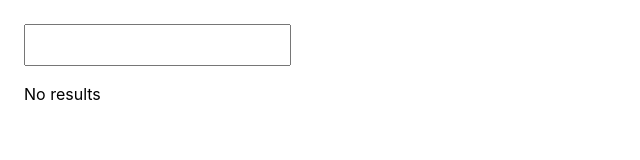
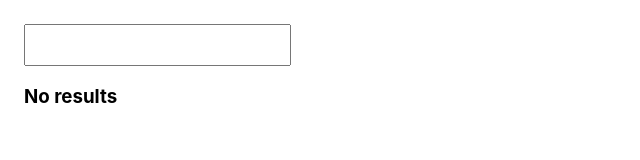
Before and after one commit to jaimeCervantes/internal-search-take-home-exercise, a React (Vite) app: page / in a window 1280 px wide. Shown: the top 160 px of the page, without its empty margins (0-640 px from the left). Built offline with nearby package versions, Linux system fonts and the light colour scheme.

Commit message:
feat: pin items no matter the search result

```diff
--- a/src/App.tsx
+++ b/src/App.tsx
@@ -8,22 +8,22 @@ import InteractionContext from './SearchResults/SearchResultInteractionsContext'
 import reduceSearchResultInteractions from "./SearchResults/reduceSearchResultInteractions";
 
 function App() {
-  const store = useReducer(reduceSearchResultInteractions, {});
+  const [state, dispatch] = useReducer(reduceSearchResultInteractions, {});
   const [query, setQuery] = useState('');
-  const [isTyping, isLoading, results] = useLoadResults(query);
-  const mappedResults = mapResults(results);
+  const [, isLoading, results] = useLoadResults(query);
+  const mappedResults = mapResults(results, state);
 
   function onSearch(e: ChangeEvent<HTMLInputElement>) {
     setQuery(e.target.value.trim());
   }
 
   return (
-    <InteractionContext.Provider value={store}>
+    <InteractionContext.Provider value={[state, dispatch]}>
       <div className="App">
         <SearchField onSearchHandler={onSearch}/>
-        {isTyping && 'Typing...' }
-        {isLoading && 'Loading...'}
-        {mappedResults.length ? <GridResults items={mappedResults} /> : <p>No results</p>}
+        {isLoading && <h2 style={{ marginBottom: '1rem' }}>Loading...</h2>}
+        {mappedResults.length ? <GridResults items={mappedResults} /> : null}
+        {!isLoading && !mappedResults.length ? <h3>No results</h3>: null}
       </div>
     </InteractionContext.Provider>
   )
--- a/src/SearchResults/Cards/Card.tsx
+++ b/src/SearchResults/Cards/Card.tsx
@@ -1,7 +1,7 @@
 import styles from './Card.module.scss';
 import { useState } from 'react';
 
-type CardProps = {
+export type CardProps = {
   id: string;
   isPinned?: Boolean;
   updatePin: Function
@@ -13,7 +13,7 @@ export default function withCard(Child: Function, type: string) {
     const [isPinned, setIsPinned] = useState(() => Boolean(props.isPinned));
 
     function togglePin() {
-      props.updatePin(props.id, !isPinned);
+      props?.updatePin(props, !isPinned);
       setIsPinned(!isPinned);
     }
 
--- a/src/SearchResults/GridResults.tsx
+++ b/src/SearchResults/GridResults.tsx
@@ -24,16 +24,15 @@ const componentNames: CompNames = {
 }
 
 export default function GridResults({ items }: GridResultsProps) {
-  const [state, dispatch] = useContext(InteractionsContext);
-  console.log(state);
+  const [, dispatch] = useContext(InteractionsContext);
 
-  function updatePin(id: string, isPinned: boolean) {
+  function updatePin(props: any, isPinned: boolean) {
+    const payload = { ...props, isPinned };
+    delete payload.updatePin;
+
     dispatch({
       type: 'UPDATE_PIN',
-      payload: {
-        id,
-        isPinned
-      }
+      payload
     })
   }
 
@@ -41,10 +40,9 @@ export default function GridResults({ items }: GridResultsProps) {
     <section data-cy="search-results" className={styles.grid}>
       {
         items.map((item) => {
-          const props = {...item, ...state[item.id] };
           const Component = componentNames[item.type];
 
-          return <Component key={item.id} updatePin={updatePin} {...props } />
+          return <Component key={item.id} updatePin={updatePin} {...item } />
         })
       }
     </section>
--- a/src/SearchResults/mapResults.ts
+++ b/src/SearchResults/mapResults.ts
@@ -1,18 +1,25 @@
-import type { Data, DataItem, Results } from '../common.d';
+import type { Data, DataItem } from '../common.d';
 
 type MappedResults = Array<DataItem> | [];
 
-export default function mapResults(data: Data): MappedResults {
-  let results: MappedResults = [];
+export default function mapResults(data: Data, state: any): MappedResults {
+  const noPinneds: MappedResults = [];
   const keys = Object.keys(data);
 
   keys.forEach((type: string) => {
-    const mapped = data[type].map((item: DataItem) => {
+    data[type].forEach((item: DataItem) => {
       const id = `${item.id || item.timestamp}${type}`;
-      return { ...item, id, type,  }
-    })
-    results = [...results, ...mapped];
+      const stateOne = state[id];
+
+      if (stateOne && stateOne.isPinned) {
+        return;
+      }
+
+      noPinneds.push({ ...item, id, type });
+    });
   });
 
-  return results;
+  const pinneds = Object.keys(state).map(id => state[id]);
+
+  return [...pinneds, ...noPinneds];
 }
```
Also changed, not shown: src/common.d.ts (+4 -4 lines).
